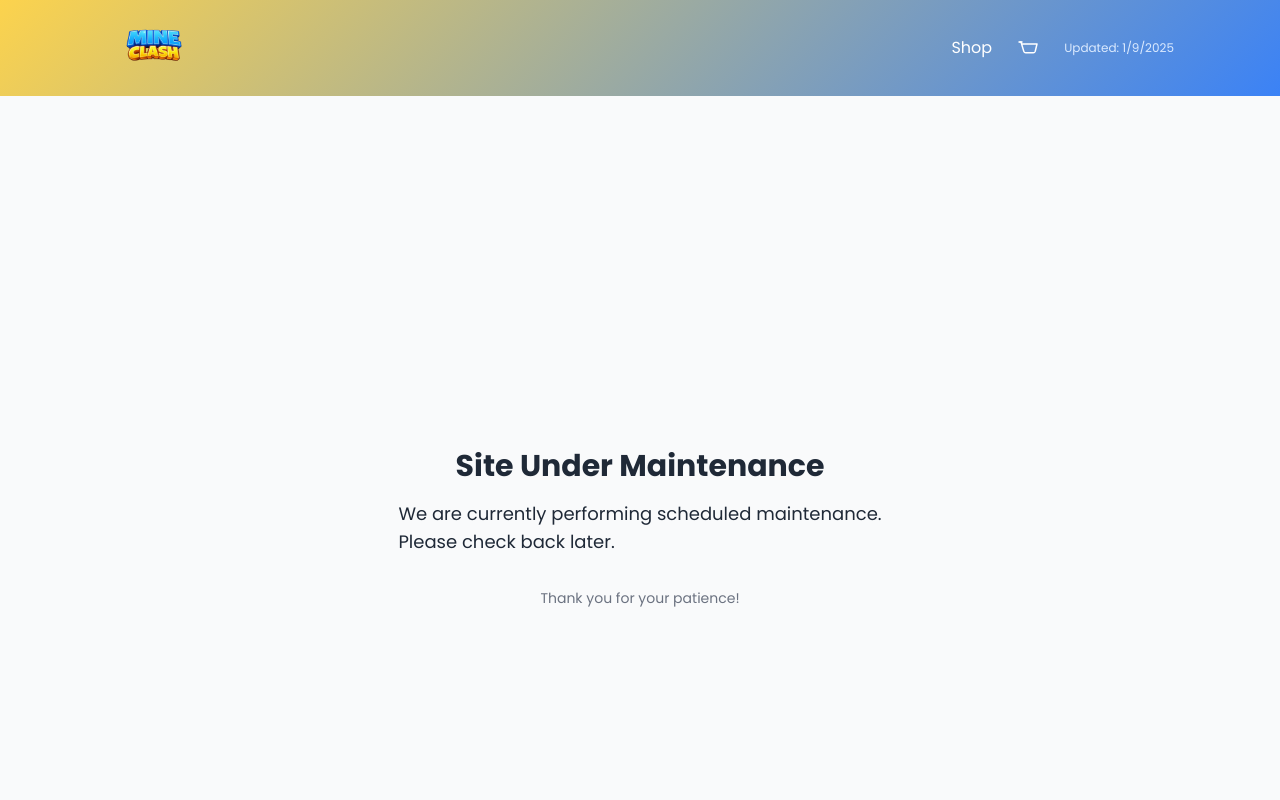
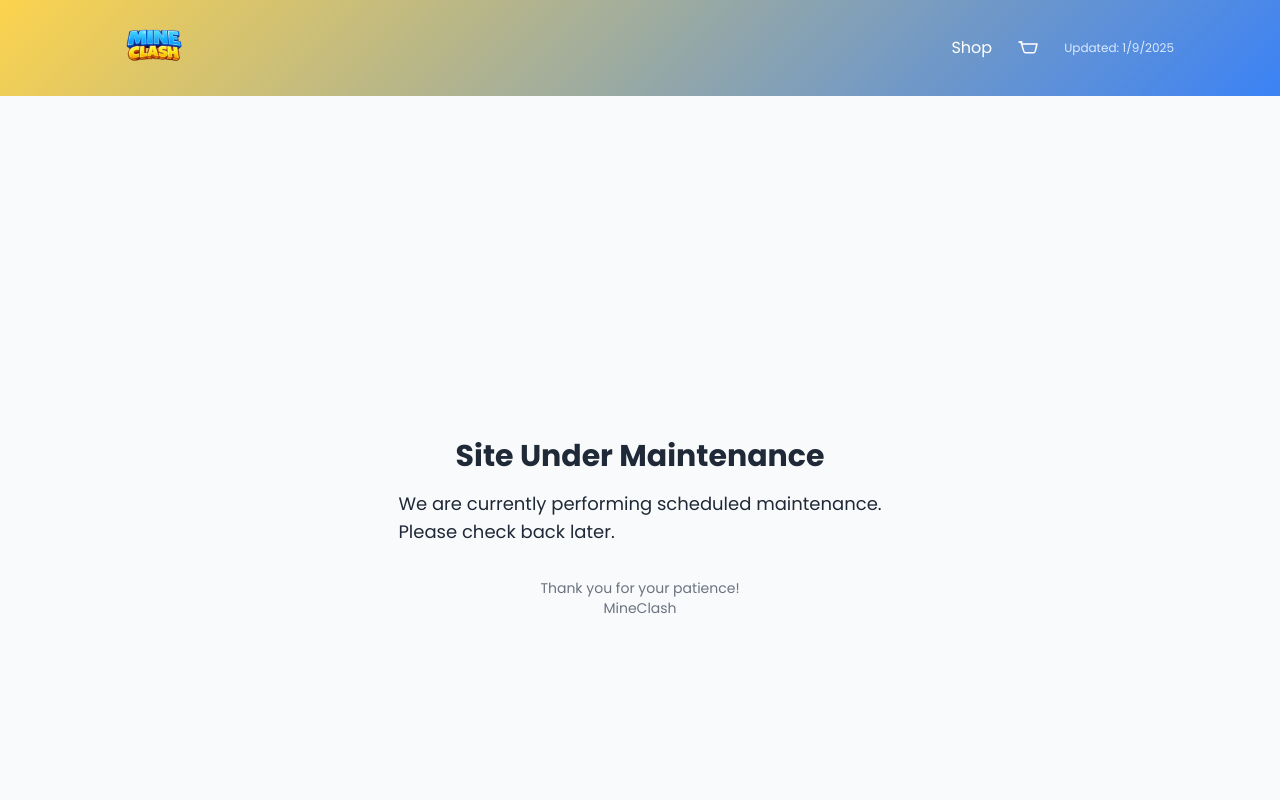
Before and after one commit to mineclash24h-blip/mineclash-store, a Next.js app: page /maintenance in a window 1280 px wide. Shown: the top 800 px of the page. Built offline with nearby package versions, Linux system fonts and the light colour scheme.

Commit message:
Update maintenance page

```diff
--- a/pages/maintenance.tsx
+++ b/pages/maintenance.tsx
@@ -6,6 +6,7 @@ export default function Maintenance() {
       <h1 className="text-3xl font-bold mb-4">Site Under Maintenance</h1>
       <p className="text-lg mb-8">We are currently performing scheduled maintenance.<br />Please check back later.</p>
       <span className="text-sm text-gray-500">Thank you for your patience!</span>
+      <span className="text-sm text-gray-500">MineClash</span>
     </div>
   );
 }
```
